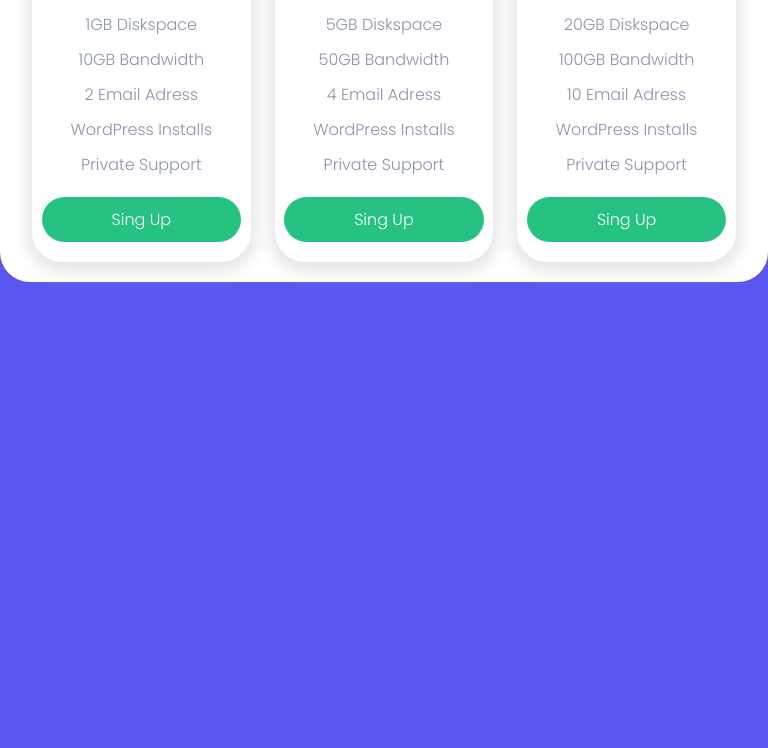
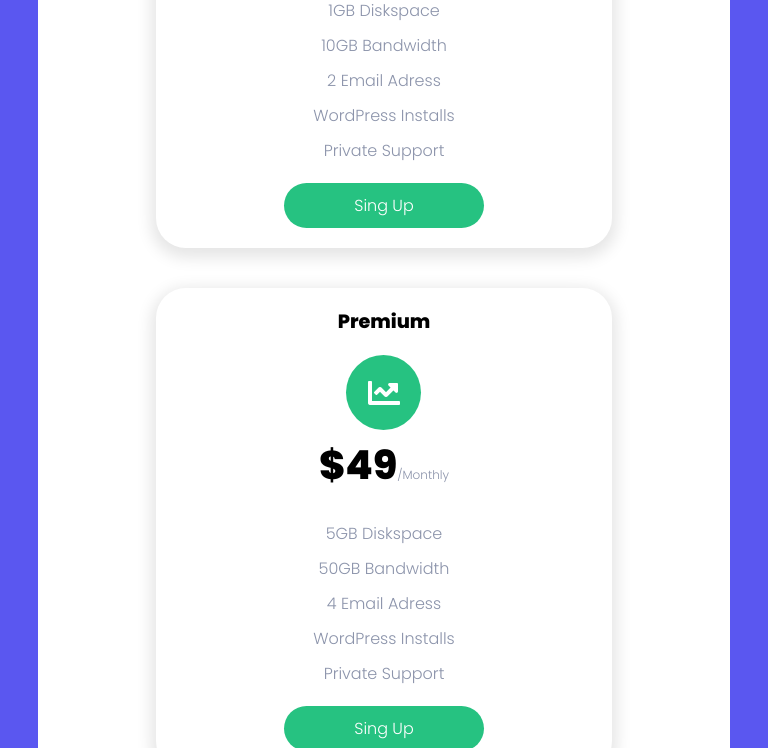
Before and after one commit to PiliFigueroa/pricing-toggle, a plain HTML site: page index.html in a window 768 px wide. Shown: the part 484-1232 px from the top of the page. Before the commit the page ends 800 px from the top, so only its background shows below. Drawn offline with Linux system fonts and the light colour scheme.

Commit message:
mediaqueries

```diff
--- a/css/estilos.css
+++ b/css/estilos.css
@@ -11,7 +11,6 @@ body {
     margin: 0;
     padding: 0;
     background-color: #5a57f0;
-    height: 100vh;
 }
 
 .container {
@@ -35,12 +34,12 @@ p .light {
     justify-content: center;
     align-items: center;
     flex-direction: column;
-    margin: 20px 0;
+    margin-bottom: 20px;
 }
 
 /* PRINCIPAL CONTENT */
 .pricing {
-    width: 100%;
+    width: 90%;
     max-width: 1000px;
     background-color: #fff;
     border-radius: 30px;
@@ -174,3 +173,35 @@ h3 {
 }
 
 i {font-size: 2em;}
+
+/* MEDIAQUERIES */
+
+@media (min-width: 320px) and (max-width: 900px) {
+    .pricing {margin: 20px 0;}
+    .container-cards {flex-direction: column;}
+    .card {
+        width: 90%;
+        margin: 20px 0;
+    }
+}
+
+@media (min-width: 481px) and (max-width: 900px) {
+    .pricing {margin: 20px 0;}
+    .container-cards {flex-direction: column;}
+    .card {
+        width: 70%;
+        margin: 20px 0;
+    }
+}
+
+@media (min-width: 768px) and (max-width: 1024px) and (orientation: landscape) {
+    .pricing {margin: 20px 0;}
+}
+
+@media (min-width: 1024px) and (orientation: landscape) {
+    .pricing {margin: 20px 0;}
+}
+
+@media (min-width: 768px) and (max-width: 1024px) {
+    .pricing {margin: 20px 0;}
+}
```
